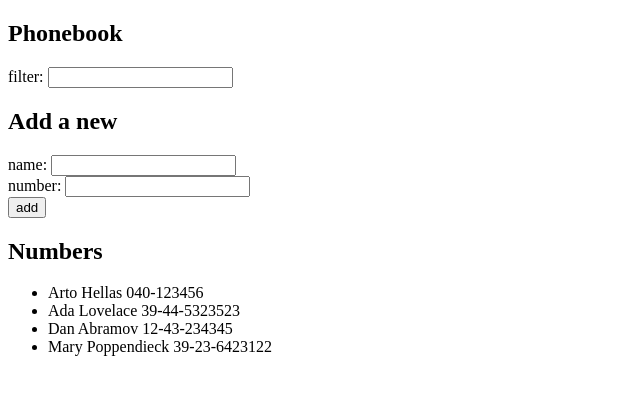
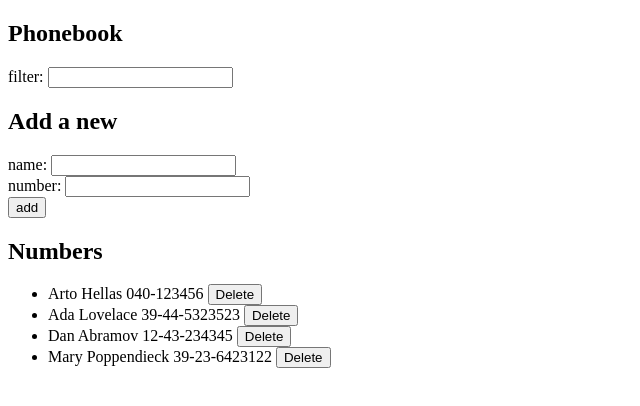
Before and after one commit to julianzamt/fullstack-helsinki, a React (Vite) app in the folder part2/phonebook/: page / in a window 1280 px wide. Shown: the top 406 px of the page, without its empty margins (0-640 px from the left). Built offline with nearby package versions, Linux system fonts and the light colour scheme; data requests are answered from the project's data file.

Commit message:
feat: ex 2.15

```diff
--- a/part2/phonebook/src/App.jsx
+++ b/part2/phonebook/src/App.jsx
@@ -3,6 +3,7 @@ import Persons from "./components/Persons";
 import Filter from "./components/Filter";
 import PersonForm from "./components/PersonForm";
 import personService from "./services/persons";
+import { getPersonByName, isAdded } from "./helpers";
 
 const App = () => {
   const [persons, setPersons] = useState([]);
@@ -22,39 +23,50 @@ const App = () => {
     setNewNumber(e.target.value);
   };
 
-  const isAdded = () => {
-    for (let i = 0; i < persons.length; i++) {
-      if (persons[i].name === newName) {
-        return true;
-      }
-    }
-
-    return false;
-  };
-
   const handleAdd = (e) => {
     e.preventDefault();
     const newPerson = {
       name: newName,
       number: newNumber,
-      id: persons.length + 1,
     };
-    if (isAdded()) {
-      alert(`${newName} already added`);
-      return;
+    if (isAdded(newName, persons)) {
+      if (confirm(`${newName} already added, replace the number?`)) {
+        const person = getPersonByName(newName, persons);
+
+        personService.update(person, newPerson).then((updatedPerson) => {
+          console.log({ updatedPerson });
+          setPersons(
+            persons.map((p) => (p.name === newPerson.name ? updatedPerson : p)),
+          );
+        });
+
+        setNewName("");
+        setNewNumber("");
+        return;
+      }
     }
     if (newName === "") {
       alert(`No empty additions`);
       return;
     }
 
-    personService.create(newPerson).then((np) => setPersons(persons.concat(np)));
+    personService
+      .create(newPerson)
+      .then((np) => setPersons(persons.concat(np)));
     setNewName("");
     setNewNumber("");
   };
 
   const handleFilter = (e) => {
     setFilterStr(e.target.value);
+  };
+
+  const handleDelete = (id, name) => {
+    if (confirm(`Are you sure to delete ${name}?`)) {
+      personService
+        .remove(id)
+        .then((del) => setPersons(persons.filter((p) => p.id !== del.id)));
+    }
   };
 
   const filteredPersons = persons.filter((p) =>
@@ -76,7 +88,7 @@ const App = () => {
       />
 
       <h2>Numbers</h2>
-      <Persons persons={filteredPersons} />
+      <Persons persons={filteredPersons} handleDelete={handleDelete} />
     </div>
   );
 };
--- a/part2/phonebook/src/components/Persons.jsx
+++ b/part2/phonebook/src/components/Persons.jsx
@@ -1,14 +1,21 @@
-const Person = ({ name, number }) => {
+const Person = ({ name, number, handleDelete, id }) => {
   return (
     <li>
-      {name} {number}
+      {name} {number}{" "}
+      <button onClick={() => handleDelete(id, name)}>Delete</button>
     </li>
   );
 };
 
-const Persons = ({ persons }) => {
+const Persons = ({ persons, handleDelete }) => {
   const ps = persons.map((p) => (
-    <Person key={p.id} name={p.name} number={p.number} />
+    <Person
+      key={p.id}
+      id={p.id}
+      name={p.name}
+      number={p.number}
+      handleDelete={handleDelete}
+    />
   ));
   return <ul>{ps}</ul>;
 };
--- /dev/null
+++ b/part2/phonebook/src/helpers.js
@@ -0,0 +1,15 @@
+export const isAdded = (newName, persons) => {
+  // TODO: Use a Map instead for O(1)
+  for (let i = 0; i < persons.length; i++) {
+    if (persons[i].name === newName) {
+      return true;
+    }
+  }
+
+  return false;
+};
+
+export const getPersonByName = (name, persons) => {
+  // TODO: Use a Map instead for O(1)
+  return persons.filter((p) => p.name === name)[0];
+};
--- a/part2/phonebook/src/services/persons.js
+++ b/part2/phonebook/src/services/persons.js
@@ -7,7 +7,18 @@ const getAll = () => {
 };
 
 const create = (newPerson) => {
-  return axios.post(baseUrl, newPerson).then((r) => r.data);
+  const req = axios.post(baseUrl, newPerson);
+  return req.then((r) => r.data);
 };
 
-export default { getAll, create };
+const remove = (id) => {
+  const req = axios.delete(`${baseUrl}/${id}`);
+  return req.then((r) => r.data);
+};
+
+const update = (p, np) => {
+  const req = axios.put(`${baseUrl}/${p.id}`, np);
+  return req.then((r) => r.data);
+};
+
+export default { getAll, create, remove, update };
```
